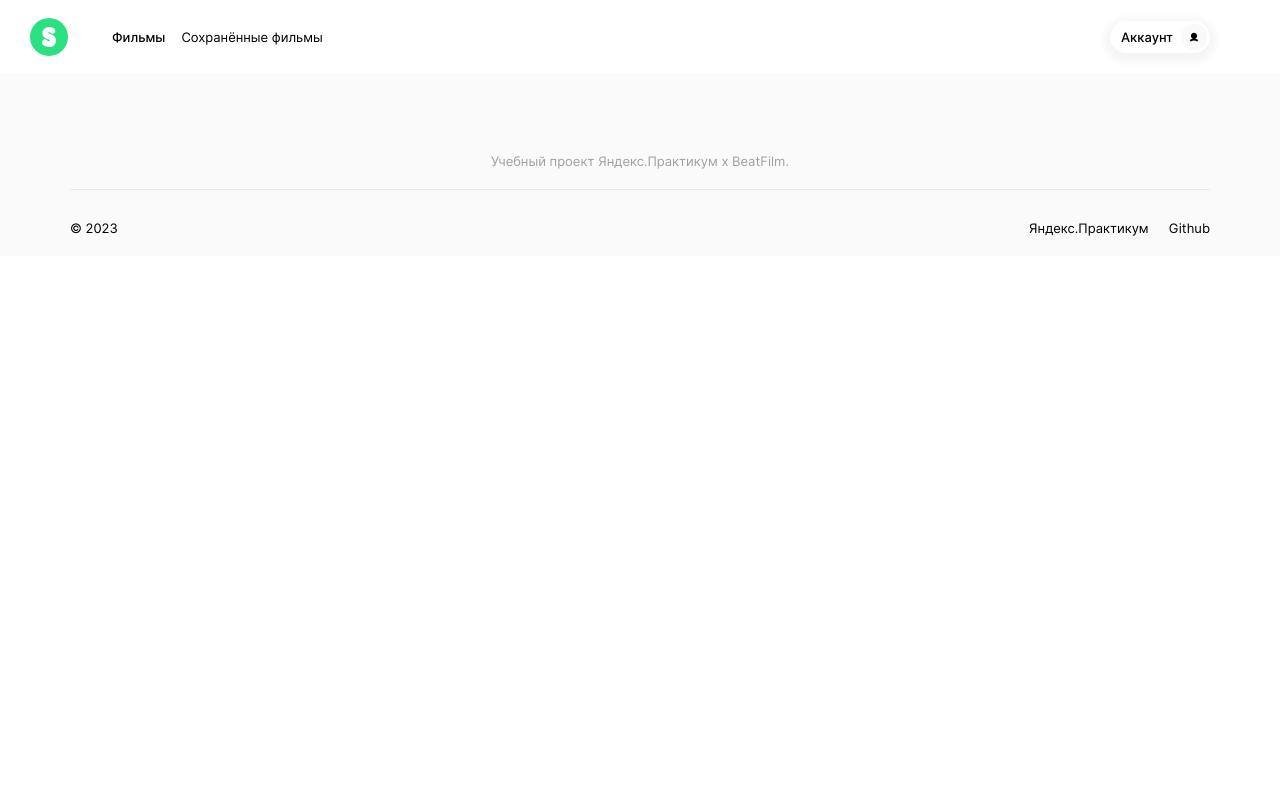
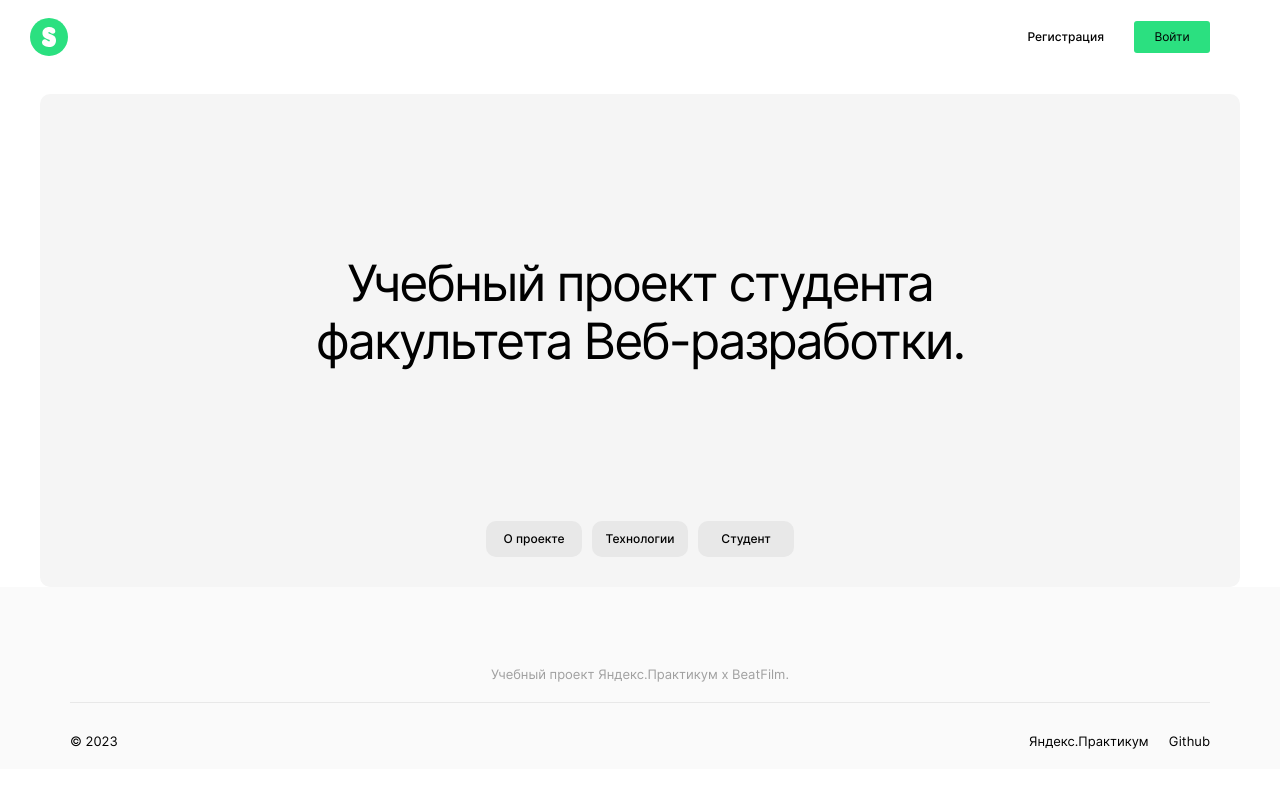
Before and after one commit to Anterul/movies-explorer-frontend, a React (Create React App) app: page / in a window 1280 px wide. Shown: the top 788 px of the page. Built offline with nearby package versions, Linux system fonts and the light colour scheme.

Commit message:
feat: создать main nav-tab

```diff
--- a/src/components/App/App.js
+++ b/src/components/App/App.js
@@ -8,6 +8,7 @@ import Login from "../Login/Login";
 import ResultNotFound from "../ResultNotFound/ResultNotFound";
 import MenuPopup from "../MenuPopup/MenuPopup";
 import Profile from "../Profile/Profile";
+import Main from "../Main/Main";
 // contexts
 import { CurrentUserContext } from "../../contexts/CurrentUserContext";
 // react tools
@@ -15,7 +16,7 @@ import { useState } from "react";
 import { Routes, Route } from "react-router-dom";
 
 function App() {
-  const [isLoggedIn, setIsLoggedIn] = useState(false); // ! вернуть false после разработки
+  const [isLoggedIn, setIsLoggedIn] = useState(true); // ! вернуть false после разработки
   function handleIsLoggedIn() {
     setIsLoggedIn(true);
   }
@@ -46,6 +47,7 @@ function App() {
                   isLoggedIn={isLoggedIn}
                   onMenuClick={handleIsMenuPopupOpen}
                 />
+                <Main />
                 <Footer />
               </>
             }
--- /dev/null
+++ b/src/components/Main/Main.js
@@ -0,0 +1,12 @@
+import Promo from "./Promo/Promo";
+
+function Main() {
+  // лого хедера сдвиг слева поправить на разрешениях 768 и 1280
+  return (
+    <div className="main">
+      <Promo />
+    </div>
+  );
+}
+
+export default Main;
--- /dev/null
+++ b/src/components/Main/NavTab/NavTab.css
@@ -0,0 +1,50 @@
+.nav-tab {
+  position: absolute;
+  right: 17px;
+  bottom: 17px;
+  display: grid;
+  grid-template-columns: repeat(3, 1fr);
+  grid-template-rows: 1fr;
+  column-gap: 6px;
+}
+
+.nav-tab__link {
+  margin: 0;
+  padding: 5px 12px;
+  max-width: 82px;
+  font-weight: 500;
+  font-size: 10px;
+  line-height: 16px;
+  text-decoration: none;
+  text-align: center;
+  color: #000;
+  border-radius: 6px;
+  background-color: #e8e8e8;
+  transition: opacity 0.3s;
+}
+
+.nav-tab__link:hover {
+  opacity: 0.85;
+}
+
+@media screen and (min-width: 768px) {
+  .nav-tab {
+    right: 210px;
+    bottom: 30px;
+    column-gap: 10px;
+  }
+
+  .nav-tab__link {
+    padding: 10px 13.5px;
+    max-width: 96px;
+    font-size: 12px;
+    line-height: 16px;
+    border-radius: 10px;
+  }
+}
+
+@media screen and (min-width: 1280px) {
+  .nav-tab {
+    right: 446px;
+  }
+}
--- /dev/null
+++ b/src/components/Main/NavTab/NavTab.js
@@ -0,0 +1,17 @@
+function NavTab() {
+  return (
+    <div className="nav-tab">
+      <a className="nav-tab__link" href="#about-project">
+        О проекте
+      </a>
+      <a className="nav-tab__link" href="#techs">
+        Технологии
+      </a>
+      <a className="nav-tab__link" href="#about-me">
+        Студент
+      </a>
+    </div>
+  );
+}
+
+export default NavTab;
--- /dev/null
+++ b/src/components/Main/Promo/Promo.css
@@ -0,0 +1,70 @@
+.promo {
+  display: flex;
+  flex-direction: column;
+  align-items: center;
+  width: 320px;
+  background-color: #fff;
+}
+
+.promo__container {
+  position: relative;
+  margin-top: 14px;
+  width: 292px;
+  height: 586px;
+  background-color: #f5f5f5;
+  border-radius: 10px;
+}
+
+.promo__title {
+  position: absolute;
+  top: 220px;
+  right: 0;
+  margin: 0;
+  padding: 0;
+  font-size: 29px;
+  font-weight: 400;
+  line-height: 37px;
+  text-align: center;
+  letter-spacing: -0.04em;
+  color: #000;
+}
+
+@media screen and (min-width: 768px) {
+  .promo {
+    width: 768px;
+  }
+
+  .promo__container {
+    margin-top: 20px;
+    width: 728px;
+    height: 834px;
+  }
+
+  .promo__title {
+    top: 350px;
+    right: 24px;
+    max-width: 680px;
+    font-size: 40px;
+    line-height: 52px;
+  }
+}
+
+@media screen and (min-width: 1280px) {
+  .promo {
+    width: 1280px;
+  }
+
+  .promo__container {
+    margin-top: 20px;
+    width: 1200px;
+    height: 493px;
+  }
+
+  .promo__title {
+    top: 160px;
+    right: 235px;
+    max-width: 730px;
+    font-size: 50px;
+    line-height: 58px;
+  }
+}
--- /dev/null
+++ b/src/components/Main/Promo/Promo.js
@@ -0,0 +1,16 @@
+import NavTab from "../NavTab/NavTab";
+
+function Promo() {
+  return (
+    <div className="promo">
+      <div className="promo__container">
+        <h1 className="promo__title">
+          Учебный проект студента факультета Веб-разработки.
+        </h1>
+        <NavTab />
+      </div>
+    </div>
+  );
+}
+
+export default Promo;
--- a/src/components/MenuPopup/MenuPopup.css
+++ b/src/components/MenuPopup/MenuPopup.css
@@ -71,31 +71,6 @@
   cursor: pointer;
 }
 
-.menu-popup__link-container {
-  margin: 144px 0 420px 0;
-  position: relative;
-  display: flex;
-  flex-direction: column;
-  align-items: center;
-}
-
-.menu-popup__link {
-  margin: 0 0 15px 0;
-  padding: 0 0 7px 0;
-  font-weight: 500;
-  font-size: 18px;
-  line-height: 22px;
-  text-decoration: none;
-  color: #000;
-  border-bottom: solid 2px #fff;
-  transition: opacity 0.3s;
-}
-
-.menu-popup__link:hover {
-  border-bottom: solid 2px #000;
-  opacity: 0.85;
-}
-
 .menu-popup__account-button {
   display: flex;
   align-items: center;
--- a/src/components/MenuPopup/MenuPopup.js
+++ b/src/components/MenuPopup/MenuPopup.js
@@ -1,4 +1,5 @@
 import { Link } from "react-router-dom";
+import Navigation from "../Navigation/Navigation";
 
 function MenuPopup({ isOpen, onClose }) {
   return (
@@ -9,21 +10,7 @@ function MenuPopup({ isOpen, onClose }) {
           type="button"
           onClick={onClose}
         ></button>
-        <div className="menu-popup__link-container">
-          <Link className="menu-popup__link" to="/" onClick={onClose}>
-            Главная
-          </Link>
-          <Link className="menu-popup__link" to="/movies" onClick={onClose}>
-            Фильмы
-          </Link>
-          <Link
-            className="menu-popup__link"
-            to="/saved-movies"
-            onClick={onClose}
-          >
-            Сохранённые фильмы
-          </Link>
-        </div>
+        <Navigation onClose={onClose} />
         <button className="menu-popup__account-button" type="button">
           <Link
             className="manu-popup__account-text"
--- /dev/null
+++ b/src/components/Navigation/Navigation.css
@@ -0,0 +1,24 @@
+.navigation {
+  margin: 144px 0 420px 0;
+  position: relative;
+  display: flex;
+  flex-direction: column;
+  align-items: center;
+}
+
+.navigation__link {
+  margin: 0 0 15px 0;
+  padding: 0 0 7px 0;
+  font-weight: 500;
+  font-size: 18px;
+  line-height: 22px;
+  text-decoration: none;
+  color: #000;
+  border-bottom: solid 2px #fff;
+  transition: opacity 0.3s;
+}
+
+.navigation__link:hover {
+  border-bottom: solid 2px #000;
+  opacity: 0.85;
+}
--- /dev/null
+++ b/src/components/Navigation/Navigation.js
@@ -0,0 +1,19 @@
+import { Link } from "react-router-dom";
+
+function Navigation({ onClose }) {
+  return (
+    <div className="navigation">
+      <Link className="navigation__link" to="/" onClick={onClose}>
+        Главная
+      </Link>
+      <Link className="navigation__link" to="/movies" onClick={onClose}>
+        Фильмы
+      </Link>
+      <Link className="navigation__link" to="/saved-movies" onClick={onClose}>
+        Сохранённые фильмы
+      </Link>
+    </div>
+  );
+}
+
+export default Navigation;
--- a/src/index.css
+++ b/src/index.css
@@ -8,6 +8,10 @@
 @import url(./components/ResultNotFound/ResultNotFound.css);
 @import url(./components/MenuPopup/MenuPopup.css);
 @import url(./components/Profile/Profile.css);
+@import url(./components/Navigation/Navigation.css);
+@import url(./components/Main/Main.css);
+@import url(./components/Main/Promo/Promo.css);
+@import url(./components/Main/NavTab/NavTab.css);
 /*
 @import url();
 @import url();
```
Also changed, not shown: src/components/Main/Main.css (added).
